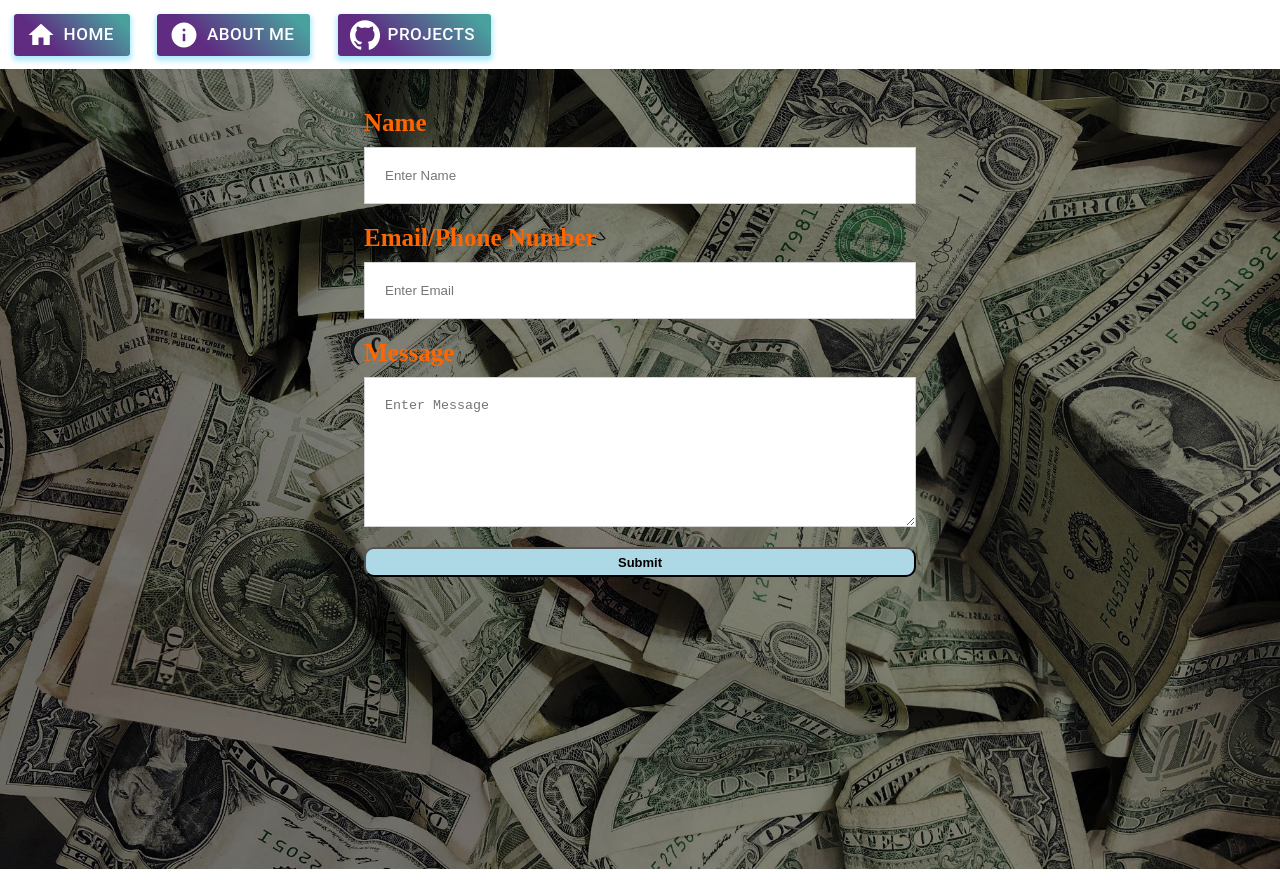
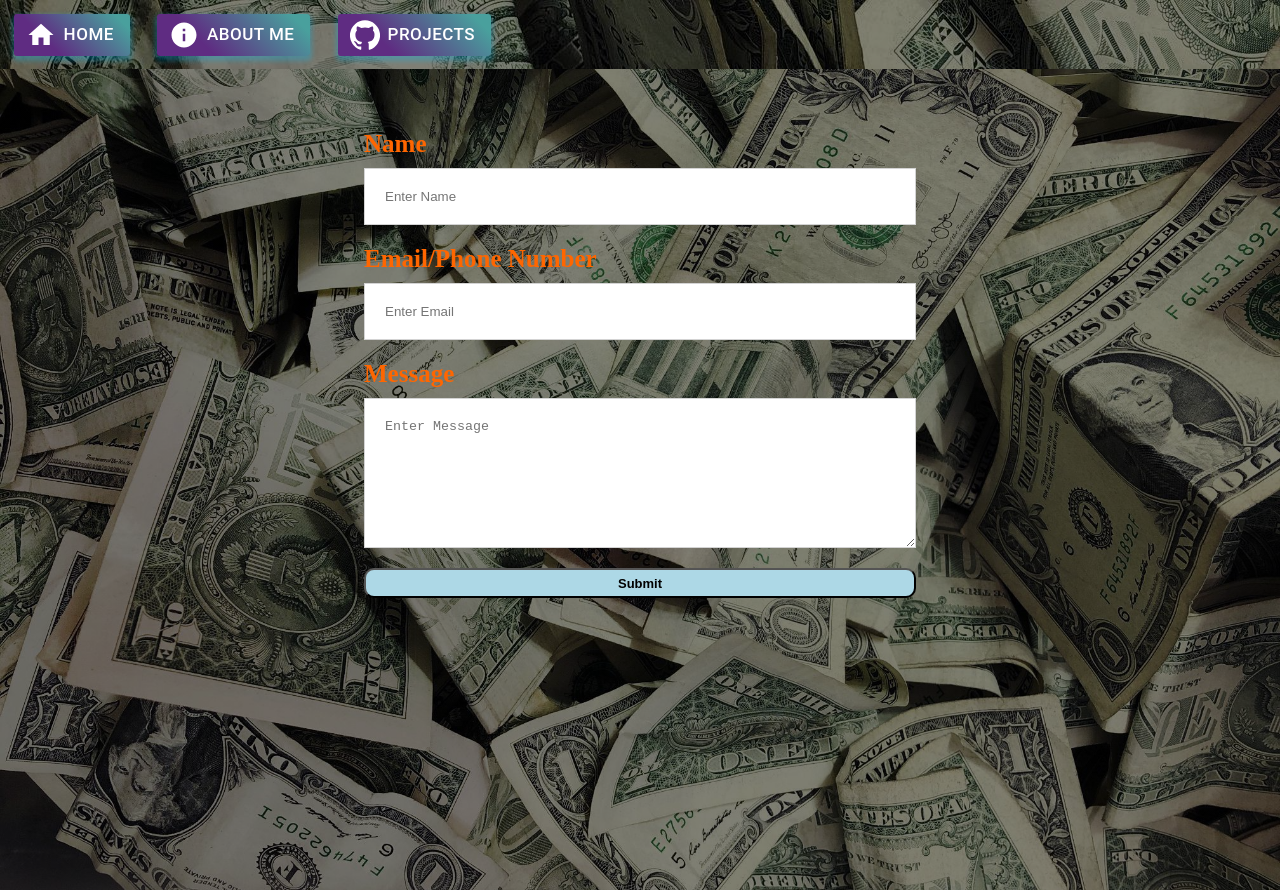
Before and after one commit to ericjiang107/React-Portfolio, a React (Create React App) app: page /Contact in a window 1280 px wide. Before the commit the page ends 869 px from the top, so only its background shows below. Built offline with nearby package versions, Linux system fonts and the light colour scheme.

Commit message:
added sticky

```diff
--- a/src/components/Contact/Contact.tsx
+++ b/src/components/Contact/Contact.tsx
@@ -97,6 +97,16 @@ const useStyles = makeStyles((theme) => ({
         borderRadius: '10px',
         fontWeight: 'bold',
     },
+    sticky: {
+        position: 'fixed',
+        top: 0,
+        zIndex: 100,
+        width: '100%',
+        backgroundImage: `linear-gradient(rgba(0, 0, 0, 0.5), rgba(0, 0, 0, 0.5)), url(${background})`
+    },
+    padding: {
+        paddingTop: '90px',
+    },
     // sticky: {
     //     position: 'sticky',
     //     left: 0,
@@ -144,7 +154,7 @@ export const Contact = () => {
 
     return (
         <div>
-            {/* Buttons for navbar */}
+            <nav className={classes.sticky}>
                 <Button variant="contained" color="secondary" startIcon={<HomeIcon style={{ fontSize: 30 }} />}
                 className={classes.button} type="submit" component={Link} to={'/'}>Home</Button>
 
@@ -156,9 +166,10 @@ export const Contact = () => {
 
                 {/* <Button variant="contained" color="secondary" startIcon={<ContactMailIcon style={{ fontSize: 30 }} />}
                 className={classes.button} type="submit" component={Link} to={'/Contact'}>Contact Me</Button> */}
+            </nav>
 
             {/* Form Section */}
-            <div className={classes.background_Image}>
+            <div className={`${classes.background_Image} ${classes.padding}`}>
                 <Container maxWidth="sm">
                     <form className={classes.formSection} onSubmit={handleSubmit}>
                         <label className={classes.formLabel}>Name</label>
--- a/src/components/Home/Home.tsx
+++ b/src/components/Home/Home.tsx
@@ -59,6 +59,13 @@ const useStyles = makeStyles((theme) => ({
         boxShadow: '0 3px 5px 2px rgba(0, 190, 250, .3)',
         borderRadius: 3,
         fontSize: '17px'
+    },
+    sticky: {
+        position: 'fixed',
+        top: 0,
+        zIndex: 100,
+        width: '100%',
+        backgroundImage: `linear-gradient(rgba(0, 0, 0, 0.5), rgba(0, 0, 0, 0.5)), url(${background})`
     }
 }))
 
@@ -72,7 +79,7 @@ export const Home = (props:Props) => {
     // };
     return (
         <div className = {classes.root}>
-            {/* Buttons for navbar */}
+            <nav className={classes.sticky}>
                 {/* <Button variant="contained" color="secondary" startIcon={<HomeIcon style={{ fontSize: 30 }} />}
                 className={classes.button} type="submit" component={Link} to={'/'}>Home</Button> */}
 
@@ -84,6 +91,7 @@ export const Home = (props:Props) => {
 
                 <Button variant="contained" color="secondary" startIcon={<ContactMailIcon style={{ fontSize: 30 }} />}
                 className={classes.button} type="submit" component={Link} to={'/Contact'}>Contact Me</Button>
+            </nav>
 
             <div className={classes.background_Image}>
             <Container maxWidth="xs">
--- a/src/components/Projects/Projects.tsx
+++ b/src/components/Projects/Projects.tsx
@@ -78,12 +78,23 @@ const useStyles = makeStyles((theme) => ({
         backgroundPosition: 'center',
         position: 'absolute'
     },
+    sticky: {
+        position: 'fixed',
+        top: 0,
+        zIndex: 100,
+        width: '100%',
+        backgroundImage: `linear-gradient(rgba(0, 0, 0, 0.5), rgba(0, 0, 0, 0.5)), url(${background})`
+    },
+    padding: {
+        paddingTop: '90px',
+    },
 }))
 
 export const Projects = () => {
     const classes = useStyles();
     return (
         <div>
+            <nav className={classes.sticky}>
                 <Button variant="contained" color="secondary" startIcon={<HomeIcon style={{ fontSize: 30 }} />}
                 className={classes.button} type="submit" component={Link} to={'/'}>Home</Button>
 
@@ -95,13 +106,13 @@ export const Projects = () => {
 
                 <Button variant="contained" color="secondary" startIcon={<ContactMailIcon style={{ fontSize: 30 }} />}
                 className={classes.button} type="submit" component={Link} to={'/Contact'}>Contact Me</Button>
-
+            </nav>
             {/* <div>
                 <Button className = {classes.me} onClick={() => console.log('clicked')} type="submit" color="secondary" variant="contained"
                 component={Link} to={'/aboutMe'}>
                 </Button>
             </div> */}
-            <div className={classes.background_Image}>
+            <div className={`${classes.background_Image} ${classes.padding}`}>
                 <Container maxWidth="lg">
                     <Grid container spacing={3} className={classes.upper}>
                         <Grid item xs>
--- a/src/components/aboutMe/aboutMe.tsx
+++ b/src/components/aboutMe/aboutMe.tsx
@@ -34,6 +34,7 @@ import CardActionArea from '@material-ui/core/CardActionArea';
 import CardActions from '@material-ui/core/CardActions';
 import CardContent from '@material-ui/core/CardContent';
 import CardMedia from '@material-ui/core/CardMedia';
+import { url } from 'inspector';
 
 
 
@@ -59,7 +60,7 @@ center: {
     fontSize: '1.2rem',
 },
 padding: {
-    paddingTop: '40px',
+    paddingTop: '90px',
 },
 background_Image: {
     backgroundImage: `linear-gradient(rgba(0, 0, 0, 0.5), rgba(0, 0, 0, 0.5)), url(${background})`,
@@ -96,6 +97,21 @@ center2: {
 },
 c4: {
     backgroundColor: 'rgb(217, 217, 217)'
+},
+sticky: {
+    position: 'fixed',
+    top: 0,
+    zIndex: 100,
+    width: '100%',
+    backgroundImage: `linear-gradient(rgba(0, 0, 0, 0.5), rgba(0, 0, 0, 0.5)), url(${background})`
+},
+arrowUp: {
+    display: 'none', // hides
+    position: 'fixed',
+    bottom: '20px',
+    right: '30px',
+    zIndex: 99, // so this doesn't overlap anything
+    // scrollBehavior: 'smooth',
 }
 }));
 
@@ -103,9 +119,34 @@ c4: {
 export const AboutMe = () => {
   const classes = useStyles();
 
+    // Button show:
+    //Get the button:
+    let mybutton = document.getElementById("test");
+
+    // When the user scrolls down 20px from the top of the document, show the button
+    window.onscroll = function() {scrollFunction()};
+
+    function scrollFunction() {
+    if (document.body.scrollTop > 20 || document.documentElement.scrollTop > 20) {
+        mybutton.style.display = "block";
+    } else {
+        mybutton.style.display = "none";
+    }
+    }
+
+    // When the user clicks on the button, scroll to the top of the document
+    function topFunction() {
+    document.body.scrollTop = 0; // For Safari
+    document.documentElement.scrollTop = 0; // For Chrome, Firefox, IE and Opera
+    };
+
+
+
   return (
     <div>
-        <div>
+        <Button onClick={() => { (topFunction()) }} id="test" className={classes.arrowUp}>Top</Button>
+
+        <nav className={classes.sticky}>
             <Button variant="contained" color="secondary" startIcon={<HomeIcon style={{ fontSize: 30 }} />}
             className={classes.button} type="submit" component={Link} to={'/'}>Home</Button>
 
@@ -117,7 +158,7 @@ export const AboutMe = () => {
 
             <Button variant="contained" color="secondary" startIcon={<ContactMailIcon style={{ fontSize: 30 }} />}
             className={classes.button} type="submit" component={Link} to={'/Contact'}>Contact Me</Button>
-        <div>
+        </nav>
         <div className={classes.c4}>
             <Container maxWidth="sm" className={`${classes.center} ${classes.padding}`}>
                 <h1 className={classes.padding2}>About Me</h1>
@@ -254,8 +295,6 @@ export const AboutMe = () => {
 
 
             </Container>
-            </div>
-            </div>
         </div>
     </div>
    );
--- a/tsconfig.json
+++ b/tsconfig.json
@@ -2,6 +2,7 @@
   "compilerOptions": {
     "target": "es5",
     "noImplicitAny": false,
+    "strictNullChecks": false,
     "lib": [
       "dom",
       "dom.iterable",
```
Lines whose indentation alone changed are shown as unchanged.
